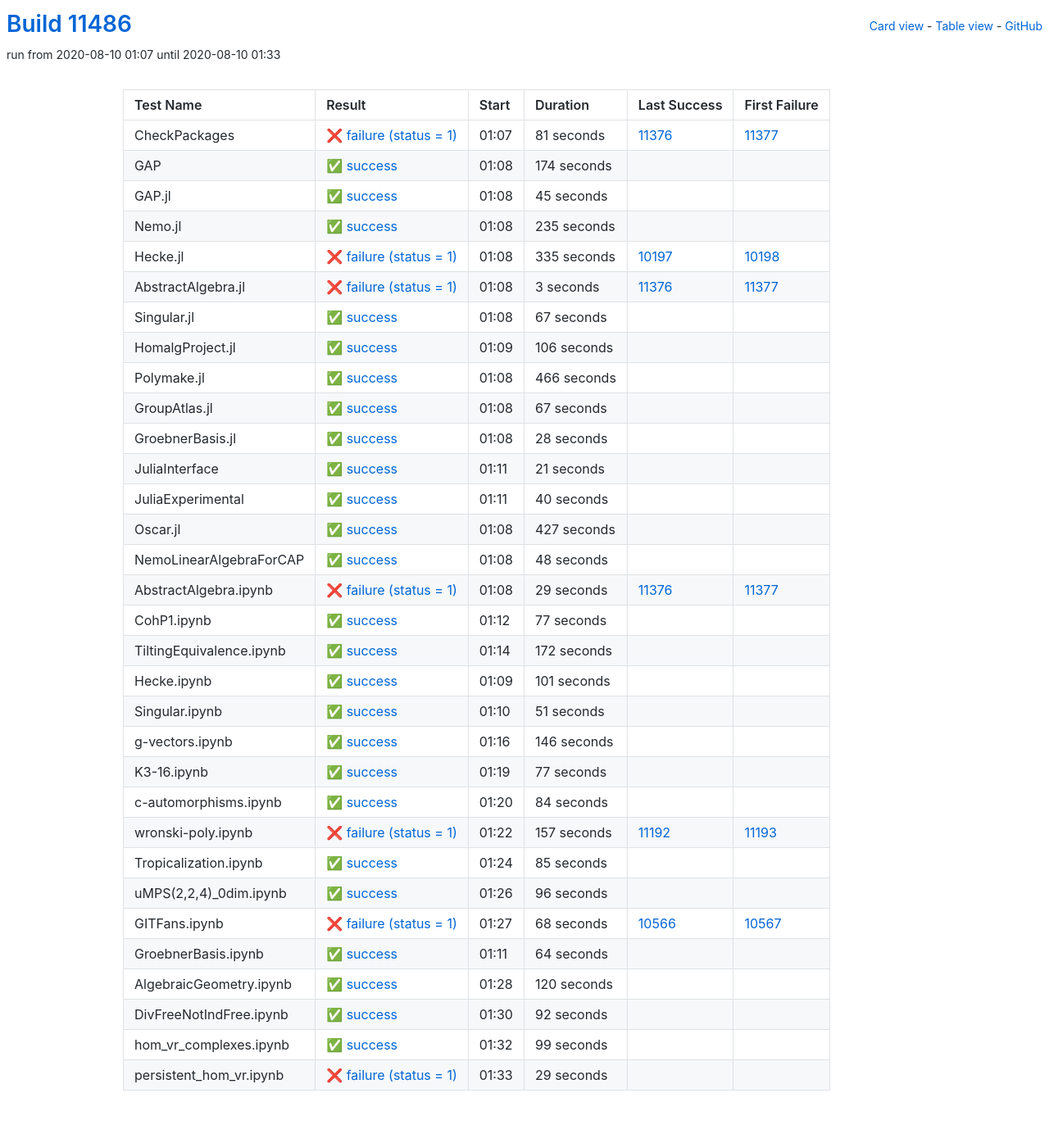
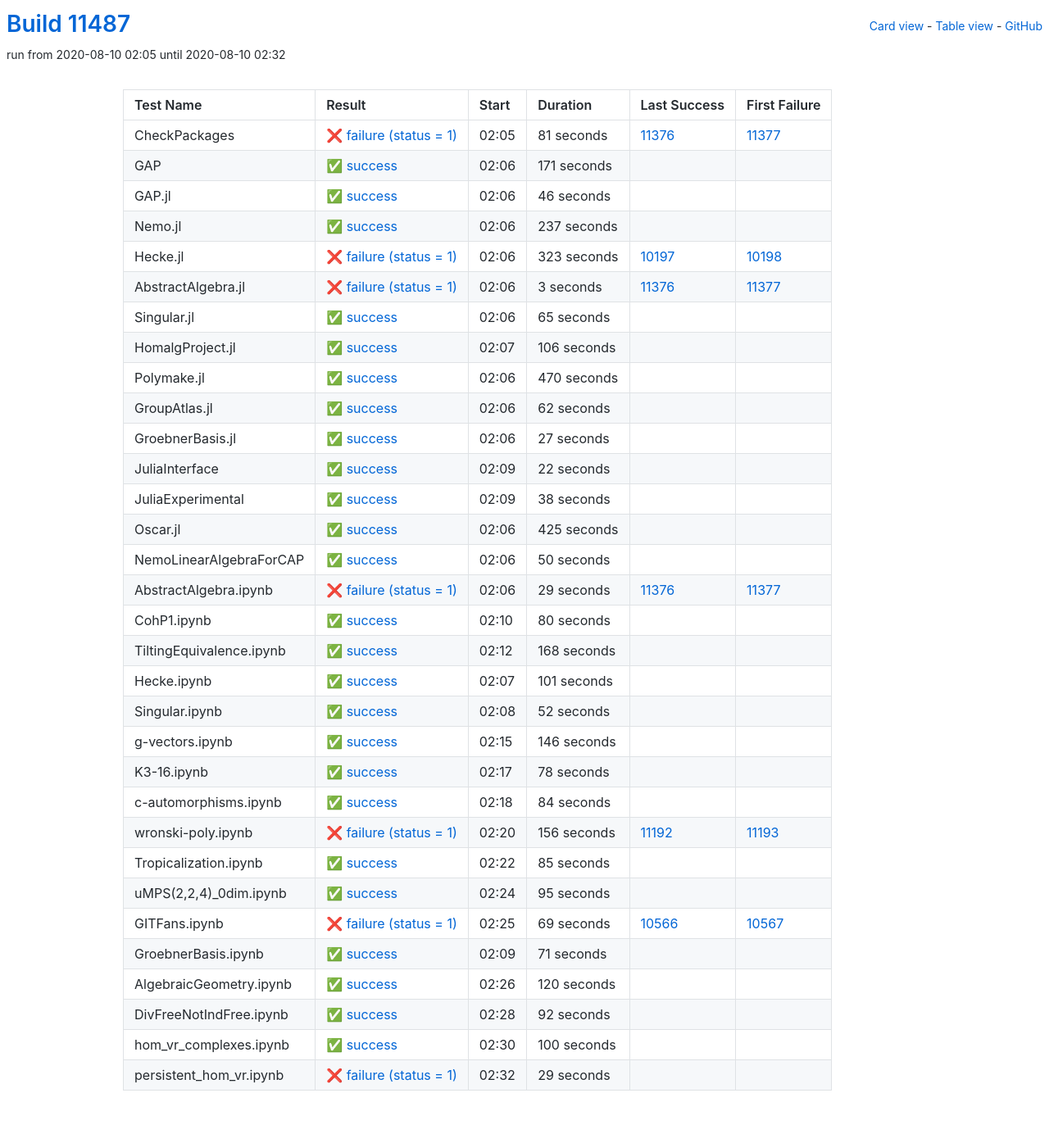
Before and after one commit to oscar-system/oscar-ci-status, a Jekyll site: the page built from table.html, in a window 1280 px wide. Shown: the whole page at 82% size. Built offline with Jekyll 4.4.1, drawn with Linux system fonts in a browser that asks for light colours.

Commit message:
Build #11487

```diff
--- a/_data/ci.yml
+++ b/_data/ci.yml
@@ -1,6 +1,6 @@
 ---
-build: 11486
-build_url: https://oscarci.mathematik.uni-kl.de/job/oscar/11486/
+build: 11487
+build_url: https://oscarci.mathematik.uni-kl.de/job/oscar/11487/
 job: oscar
 organization: oscar-system
 repo: oscar-ci-status
@@ -8,8 +8,8 @@
 tests:
 - name: CheckPackages
   id: checkpackages
-  log: https://oscarci.mathematik.uni-kl.de/job/oscar/11486/artifact/logs/build-11486/CheckPackages.log
-  start: 2020-08-10 01:07
+  log: https://oscarci.mathematik.uni-kl.de/job/oscar/11487/artifact/logs/build-11487/CheckPackages.log
+  start: 2020-08-10 02:05
   success: false
   exitcode: 1
   status: failure
@@ -20,56 +20,56 @@
   first_failure_url: https://oscarci.mathematik.uni-kl.de/job/oscar/11377/
 - name: GAP
   id: gap
-  log: https://oscarci.mathematik.uni-kl.de/job/oscar/11486/artifact/logs/build-11486/GAP.log
-  start: 2020-08-10 01:08
+  log: https://oscarci.mathematik.uni-kl.de/job/oscar/11487/artifact/logs/build-11487/GAP.log
+  start: 2020-08-10 02:06
   success: true
   exitcode: 0
   status: success
-  duration: 174
+  duration: 171
   last_success: false
   last_success_url:
   first_failure: false
   first_failure_url:
 - name: GAP.jl
   id: gap-jl
-  log: https://oscarci.mathematik.uni-kl.de/job/oscar/11486/artifact/logs/build-11486/GAP.jl.log
-  start: 2020-08-10 01:08
+  log: https://oscarci.mathematik.uni-kl.de/job/oscar/11487/artifact/logs/build-11487/GAP.jl.log
+  start: 2020-08-10 02:06
   success: true
   exitcode: 0
   status: success
-  duration: 45
+  duration: 46
   last_success: false
   last_success_url:
   first_failure: false
   first_failure_url:
 - name: Nemo.jl
   id: nemo-jl
-  log: https://oscarci.mathematik.uni-kl.de/job/oscar/11486/artifact/logs/build-11486/Nemo.jl.log
-  start: 2020-08-10 01:08
+  log: https://oscarci.mathematik.uni-kl.de/job/oscar/11487/artifact/logs/build-11487/Nemo.jl.log
+  start: 2020-08-10 02:06
   success: true
   exitcode: 0
   status: success
-  duration: 235
+  duration: 237
   last_success: false
   last_success_url:
   first_failure: false
   first_failure_url:
 - name: Hecke.jl
   id: hecke-jl
-  log: https://oscarci.mathematik.uni-kl.de/job/oscar/11486/artifact/logs/build-11486/Hecke.jl.log
-  start: 2020-08-10 01:08
+  log: https://oscarci.mathematik.uni-kl.de/job/oscar/11487/artifact/logs/build-11487/Hecke.jl.log
+  start: 2020-08-10 02:06
   success: false
   exitcode: 1
   status: failure
-  duration: 335
+  duration: 323
   last_success: 10197
   last_success_url: https://oscarci.mathematik.uni-kl.de/job/oscar/10197/
   first_failure: 10198
   first_failure_url: https://oscarci.mathematik.uni-kl.de/job/oscar/10198/
 - name: AbstractAlgebra.jl
   id: abstractalgebra-jl
-  log: https://oscarci.mathematik.uni-kl.de/job/oscar/11486/artifact/logs/build-11486/AbstractAlgebra.jl.log
-  start: 2020-08-10 01:08
+  log: https://oscarci.mathematik.uni-kl.de/job/oscar/11487/artifact/logs/build-11487/AbstractAlgebra.jl.log
+  start: 2020-08-10 02:06
   success: false
   exitcode: 1
   status: failure
@@ -80,20 +80,20 @@
   first_failure_url: https://oscarci.mathematik.uni-kl.de/job/oscar/11377/
 - name: Singular.jl
   id: singular-jl
-  log: https://oscarci.mathematik.uni-kl.de/job/oscar/11486/artifact/logs/build-11486/Singular.jl.log
-  start: 2020-08-10 01:08
+  log: https://oscarci.mathematik.uni-kl.de/job/oscar/11487/artifact/logs/build-11487/Singular.jl.log
+  start: 2020-08-10 02:06
   success: true
   exitcode: 0
   status: success
-  duration: 67
+  duration: 65
   last_success: false
   last_success_url:
   first_failure: false
   first_failure_url:
 - name: HomalgProject.jl
   id: homalgproject-jl
-  log: https://oscarci.mathematik.uni-kl.de/job/oscar/11486/artifact/logs/build-11486/HomalgProject.jl.log
-  start: 2020-08-10 01:09
+  log: https://oscarci.mathematik.uni-kl.de/job/oscar/11487/artifact/logs/build-11487/HomalgProject.jl.log
+  start: 2020-08-10 02:07
   success: true
   exitcode: 0
   status: success
@@ -104,92 +104,92 @@
   first_failure_url:
 - name: Polymake.jl
   id: polymake-jl
-  log: https://oscarci.mathematik.uni-kl.de/job/oscar/11486/artifact/logs/build-11486/Polymake.jl.log
-  start: 2020-08-10 01:08
+  log: https://oscarci.mathematik.uni-kl.de/job/oscar/11487/artifact/logs/build-11487/Polymake.jl.log
+  start: 2020-08-10 02:06
   success: true
   exitcode: 0
   status: success
-  duration: 466
+  duration: 470
   last_success: false
   last_success_url:
   first_failure: false
   first_failure_url:
 - name: GroupAtlas.jl
   id: groupatlas-jl
-  log: https://oscarci.mathematik.uni-kl.de/job/oscar/11486/artifact/logs/build-11486/GroupAtlas.jl.log
-  start: 2020-08-10 01:08
+  log: https://oscarci.mathematik.uni-kl.de/job/oscar/11487/artifact/logs/build-11487/GroupAtlas.jl.log
+  start: 2020-08-10 02:06
   success: true
   exitcode: 0
   status: success
-  duration: 67
+  duration: 62
   last_success: false
   last_success_url:
   first_failure: false
   first_failure_url:
 - name: GroebnerBasis.jl
   id: groebnerbasis-jl
-  log: https://oscarci.mathematik.uni-kl.de/job/oscar/11486/artifact/logs/build-11486/GroebnerBasis.jl.log
-  start: 2020-08-10 01:08
+  log: https://oscarci.mathematik.uni-kl.de/job/oscar/11487/artifact/logs/build-11487/GroebnerBasis.jl.log
+  start: 2020-08-10 02:06
   success: true
   exitcode: 0
   status: success
-  duration: 28
+  duration: 27
   last_success: false
   last_success_url:
   first_failure: false
   first_failure_url:
 - name: JuliaInterface
   id: juliainterface
-  log: https://oscarci.mathematik.uni-kl.de/job/oscar/11486/artifact/logs/build-11486/JuliaInterface.log
-  start: 2020-08-10 01:11
+  log: https://oscarci.mathematik.uni-kl.de/job/oscar/11487/artifact/logs/build-11487/JuliaInterface.log
+  start: 2020-08-10 02:09
   success: true
   exitcode: 0
   status: success
-  duration: 21
+  duration: 22
   last_success: false
   last_success_url:
   first_failure: false
   first_failure_url:
 - name: JuliaExperimental
   id: juliaexperimental
-  log: https://oscarci.mathematik.uni-kl.de/job/oscar/11486/artifact/logs/build-11486/JuliaExperimental.log
-  start: 2020-08-10 01:11
+  log: https://oscarci.mathematik.uni-kl.de/job/oscar/11487/artifact/logs/build-11487/JuliaExperimental.log
+  start: 2020-08-10 02:09
   success: true
   exitcode: 0
   status: success
-  duration: 40
+  duration: 38
   last_success: false
   last_success_url:
   first_failure: false
   first_failure_url:
 - name: Oscar.jl
   id: oscar-jl
-  log: https://oscarci.mathematik.uni-kl.de/job/oscar/11486/artifact/logs/build-11486/Oscar.jl.log
-  start: 2020-08-10 01:08
+  log: https://oscarci.mathematik.uni-kl.de/job/oscar/11487/artifact/logs/build-11487/Oscar.jl.log
+  start: 2020-08-10 02:06
   success: true
   exitcode: 0
   status: success
-  duration: 427
+  duration: 425
   last_success: false
   last_success_url:
   first_failure: false
   first_failure_url:
 - name: NemoLinearAlgebraForCAP
   id: nemolinearalgebraforcap
-  log: https://oscarci.mathematik.uni-kl.de/job/oscar/11486/artifact/logs/build-11486/NemoLinearAlgebraForCAP.log
-  start: 2020-08-10 01:08
+  log: https://oscarci.mathematik.uni-kl.de/job/oscar/11487/artifact/logs/build-11487/NemoLinearAlgebraForCAP.log
+  start: 2020-08-10 02:06
   success: true
   exitcode: 0
   status: success
-  duration: 48
+  duration: 50
   last_success: false
   last_success_url:
   first_failure: false
   first_failure_url:
 - name: AbstractAlgebra.ipynb
   id: abstractalgebra-ipynb
-  log: https://oscarci.mathematik.uni-kl.de/job/oscar/11486/artifact/logs/build-11486/AbstractAlgebra.ipynb.log
-  start: 2020-08-10 01:08
+  log: https://oscarci.mathematik.uni-kl.de/job/oscar/11487/artifact/logs/build-11487/AbstractAlgebra.ipynb.log
+  start: 2020-08-10 02:06
   success: false
   exitcode: 1
   status: failure
@@ -200,32 +200,32 @@
   first_failure_url: https://oscarci.mathematik.uni-kl.de/job/oscar/11377/
 - name: CohP1.ipynb
   id: cohp1-ipynb
-  log: https://oscarci.mathematik.uni-kl.de/job/oscar/11486/artifact/logs/build-11486/CohP1.ipynb.log
-  start: 2020-08-10 01:12
+  log: https://oscarci.mathematik.uni-kl.de/job/oscar/11487/artifact/logs/build-11487/CohP1.ipynb.log
+  start: 2020-08-10 02:10
   success: true
   exitcode: 0
   status: success
-  duration: 77
+  duration: 80
   last_success: false
   last_success_url:
   first_failure: false
   first_failure_url:
 - name: TiltingEquivalence.ipynb
   id: tiltingequivalence-ipynb
-  log: https://oscarci.mathematik.uni-kl.de/job/oscar/11486/artifact/logs/build-11486/TiltingEquivalence.ipynb.log
-  start: 2020-08-10 01:14
+  log: https://oscarci.mathematik.uni-kl.de/job/oscar/11487/artifact/logs/build-11487/TiltingEquivalence.ipynb.log
+  start: 2020-08-10 02:12
   success: true
   exitcode: 0
   status: success
-  duration: 172
+  duration: 168
   last_success: false
   last_success_url:
   first_failure: false
   first_failure_url:
 - name: Hecke.ipynb
   id: hecke-ipynb
-  log: https://oscarci.mathematik.uni-kl.de/job/oscar/11486/artifact/logs/build-11486/Hecke.ipynb.log
-  start: 2020-08-10 01:09
+  log: https://oscarci.mathematik.uni-kl.de/job/oscar/11487/artifact/logs/build-11487/Hecke.ipynb.log
+  start: 2020-08-10 02:07
   success: true
   exitcode: 0
   status: success
@@ -236,20 +236,20 @@
   first_failure_url:
 - name: Singular.ipynb
   id: singular-ipynb
-  log: https://oscarci.mathematik.uni-kl.de/job/oscar/11486/artifact/logs/build-11486/Singular.ipynb.log
-  start: 2020-08-10 01:10
+  log: https://oscarci.mathematik.uni-kl.de/job/oscar/11487/artifact/logs/build-11487/Singular.ipynb.log
+  start: 2020-08-10 02:08
   success: true
   exitcode: 0
   status: success
-  duration: 51
+  duration: 52
   last_success: false
   last_success_url:
   first_failure: false
   first_failure_url:
 - name: g-vectors.ipynb
   id: g-vectors-ipynb
-  log: https://oscarci.mathematik.uni-kl.de/job/oscar/11486/artifact/logs/build-11486/g-vectors.ipynb.log
-  start: 2020-08-10 01:16
+  log: https://oscarci.mathematik.uni-kl.de/job/oscar/11487/artifact/logs/build-11487/g-vectors.ipynb.log
+  start: 2020-08-10 02:15
   success: true
   exitcode: 0
   status: success
@@ -260,20 +260,20 @@
   first_failure_url:
 - name: K3-16.ipynb
   id: k3-16-ipynb
-  log: https://oscarci.mathematik.uni-kl.de/job/oscar/11486/artifact/logs/build-11486/K3-16.ipynb.log
-  start: 2020-08-10 01:19
+  log: https://oscarci.mathematik.uni-kl.de/job/oscar/11487/artifact/logs/build-11487/K3-16.ipynb.log
+  start: 2020-08-10 02:17
   success: true
   exitcode: 0
   status: success
-  duration: 77
+  duration: 78
   last_success: false
   last_success_url:
   first_failure: false
   first_failure_url:
 - name: c-automorphisms.ipynb
   id: c-automorphisms-ipynb
-  log: https://oscarci.mathematik.uni-kl.de/job/oscar/11486/artifact/logs/build-11486/c-automorphisms.ipynb.log
-  start: 2020-08-10 01:20
+  log: https://oscarci.mathematik.uni-kl.de/job/oscar/11487/artifact/logs/build-11487/c-automorphisms.ipynb.log
+  start: 2020-08-10 02:18
   success: true
   exitcode: 0
   status: success
@@ -284,20 +284,20 @@
   first_failure_url:
 - name: wronski-poly.ipynb
   id: wronski-poly-ipynb
-  log: https://oscarci.mathematik.uni-kl.de/job/oscar/11486/artifact/logs/build-11486/wronski-poly.ipynb.log
-  start: 2020-08-10 01:22
+  log: https://oscarci.mathematik.uni-kl.de/job/oscar/11487/artifact/logs/build-11487/wronski-poly.ipynb.log
+  start: 2020-08-10 02:20
   success: false
   exitcode: 1
   status: failure
-  duration: 157
+  duration: 156
   last_success: 11192
   last_success_url: https://oscarci.mathematik.uni-kl.de/job/oscar/11192/
   first_failure: 11193
   first_failure_url: https://oscarci.mathematik.uni-kl.de/job/oscar/11193/
 - name: Tropicalization.ipynb
   id: tropicalization-ipynb
-  log: https://oscarci.mathematik.uni-kl.de/job/oscar/11486/artifact/logs/build-11486/Tropicalization.ipynb.log
-  start: 2020-08-10 01:24
+  log: https://oscarci.mathematik.uni-kl.de/job/oscar/11487/artifact/logs/build-11487/Tropicalization.ipynb.log
+  start: 2020-08-10 02:22
   success: true
   exitcode: 0
   status: success
@@ -308,44 +308,44 @@
   first_failure_url:
 - name: uMPS(2,2,4)_0dim.ipynb
   id: umps-2-2-4-0dim-ipynb
-  log: https://oscarci.mathematik.uni-kl.de/job/oscar/11486/artifact/logs/build-11486/uMPS-2-2-4-_0dim.ipynb.log
-  start: 2020-08-10 01:26
+  log: https://oscarci.mathematik.uni-kl.de/job/oscar/11487/artifact/logs/build-11487/uMPS-2-2-4-_0dim.ipynb.log
+  start: 2020-08-10 02:24
   success: true
   exitcode: 0
   status: success
-  duration: 96
+  duration: 95
   last_success: false
   last_success_url:
   first_failure: false
   first_failure_url:
 - name: GITFans.ipynb
   id: gitfans-ipynb
-  log: https://oscarci.mathematik.uni-kl.de/job/oscar/11486/artifact/logs/build-11486/GITFans.ipynb.log
-  start: 2020-08-10 01:27
+  log: https://oscarci.mathematik.uni-kl.de/job/oscar/11487/artifact/logs/build-11487/GITFans.ipynb.log
+  start: 2020-08-10 02:25
   success: false
   exitcode: 1
   status: failure
-  duration: 68
+  duration: 69
   last_success: 10566
   last_success_url: https://oscarci.mathematik.uni-kl.de/job/oscar/10566/
   first_failure: 10567
   first_failure_url: https://oscarci.mathematik.uni-kl.de/job/oscar/10567/
 - name: GroebnerBasis.ipynb
   id: groebnerbasis-ipynb
-  log: https://oscarci.mathematik.uni-kl.de/job/oscar/11486/artifact/logs/build-11486/GroebnerBasis.ipynb.log
-  start: 2020-08-10 01:11
+  log: https://oscarci.mathematik.uni-kl.de/job/oscar/11487/artifact/logs/build-11487/GroebnerBasis.ipynb.log
+  start: 2020-08-10 02:09
   success: true
   exitcode: 0
   status: success
-  duration: 64
+  duration: 71
   last_success: false
   last_success_url:
   first_failure: false
   first_failure_url:
 - name: AlgebraicGeometry.ipynb
   id: algebraicgeometry-ipynb
-  log: https://oscarci.mathematik.uni-kl.de/job/oscar/11486/artifact/logs/build-11486/AlgebraicGeometry.ipynb.log
-  start: 2020-08-10 01:28
+  log: https://oscarci.mathematik.uni-kl.de/job/oscar/11487/artifact/logs/build-11487/AlgebraicGeometry.ipynb.log
+  start: 2020-08-10 02:26
   success: true
   exitcode: 0
   status: success
@@ -356,8 +356,8 @@
   first_failure_url:
 - name: DivFreeNotIndFree.ipynb
   id: divfreenotindfree-ipynb
-  log: https://oscarci.mathematik.uni-kl.de/job/oscar/11486/artifact/logs/build-11486/DivFreeNotIndFree.ipynb.log
-  start: 2020-08-10 01:30
+  log: https://oscarci.mathematik.uni-kl.de/job/oscar/11487/artifact/logs/build-11487/DivFreeNotIndFree.ipynb.log
+  start: 2020-08-10 02:28
   success: true
   exitcode: 0
   status: success
@@ -368,20 +368,20 @@
   first_failure_url:
 - name: hom_vr_complexes.ipynb
   id: hom-vr-complexes-ipynb
-  log: https://oscarci.mathematik.uni-kl.de/job/oscar/11486/artifact/logs/build-11486/hom_vr_complexes.ipynb.log
-  start: 2020-08-10 01:32
+  log: https://oscarci.mathematik.uni-kl.de/job/oscar/11487/artifact/logs/build-11487/hom_vr_complexes.ipynb.log
+  start: 2020-08-10 02:30
   success: true
   exitcode: 0
   status: success
-  duration: 99
+  duration: 100
   last_success: false
   last_success_url:
   first_failure: false
   first_failure_url:
 - name: persistent_hom_vr.ipynb
   id: persistent-hom-vr-ipynb
-  log: https://oscarci.mathematik.uni-kl.de/job/oscar/11486/artifact/logs/build-11486/persistent_hom_vr.ipynb.log
-  start: 2020-08-10 01:33
+  log: https://oscarci.mathematik.uni-kl.de/job/oscar/11487/artifact/logs/build-11487/persistent_hom_vr.ipynb.log
+  start: 2020-08-10 02:32
   success: false
   exitcode: 1
   status: failure
```
Also changed, not shown: README.md.
